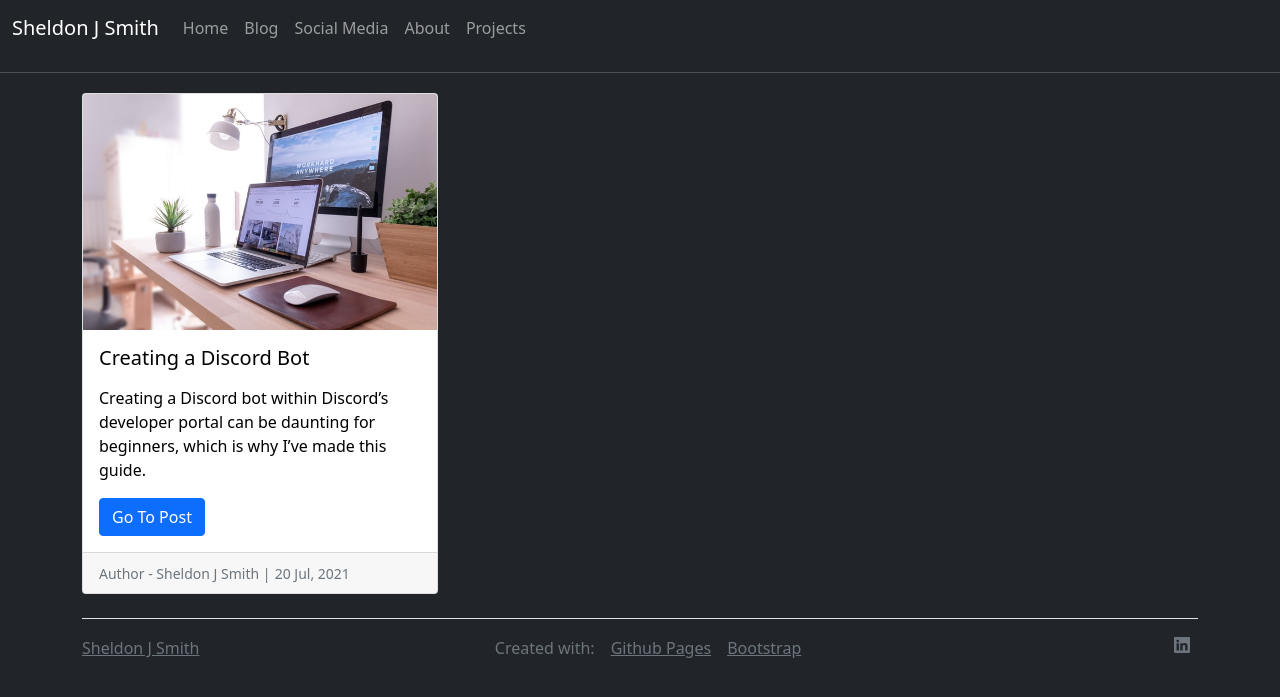
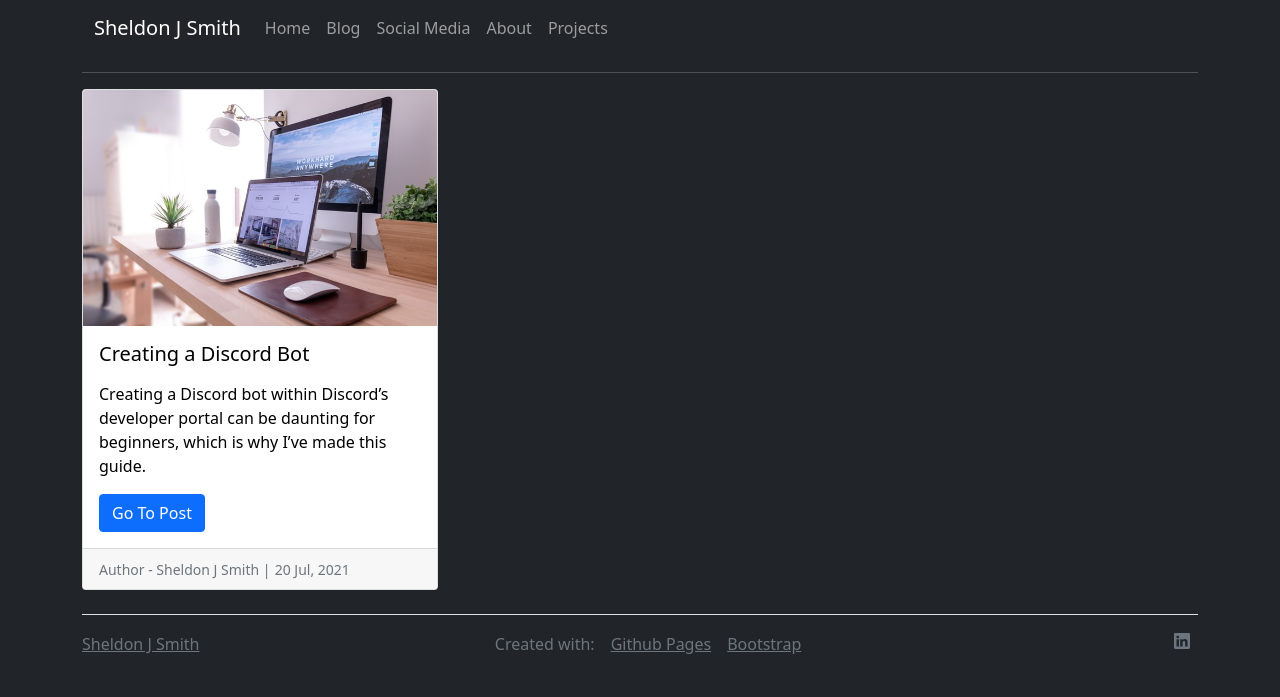
Before and after one commit to Screemm/screemm.github.io, a Jekyll site: the page built from blog.md, in a window 1280 px wide. Shown: the top 697 px of the page. Built offline with Jekyll 4.4.1, drawn with Linux system fonts in a browser that asks for light colours; nearby versions of some CDN libraries.

Commit message:
Update blog.html

```diff
--- a/_layouts/blog.html
+++ b/_layouts/blog.html
@@ -1,10 +1,10 @@
 {%- include head.html -%}
 {%- include blog-style.html -%}
 <body>
-    {%- include header.html -%}
     <section id="main-content">
         <div class="container-fluid">
-            <div class="container" style="margin-top: 20px;">
+            <div class="container">
+                {%- include header.html -%}
                 <div class="row row-cols-3 row-cols-md-3 row-cols-sm-1 g-4">
                     {% for post in site.posts %}
                     {% if post.tags contains "projects" or post.tags contains "index" %}
```
